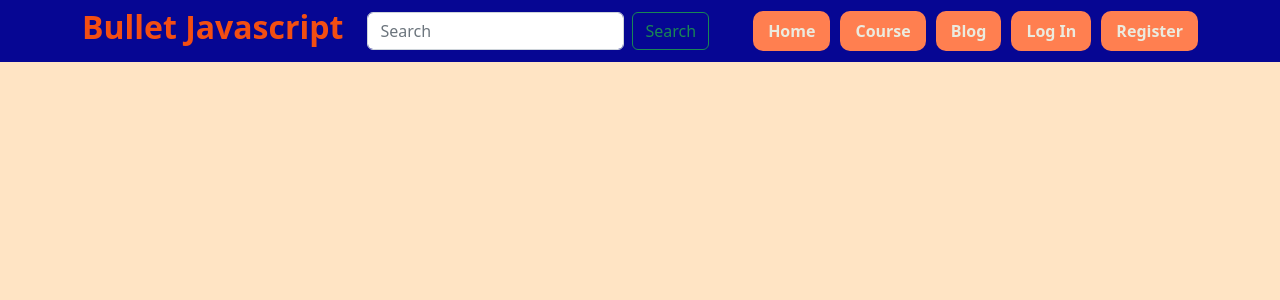
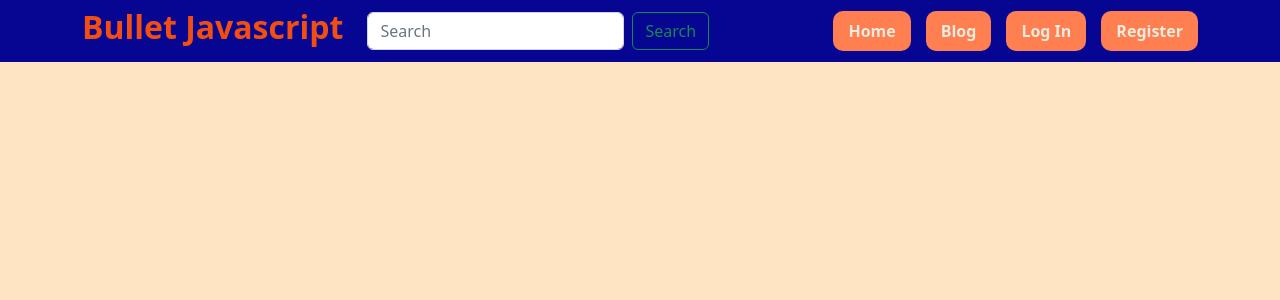
Before and after one commit to hossainahmad1/react-auth-project-client-side, a React (Create React App) app: page / in a window 1280 px wide. Shown: the top 300 px of the page. Built offline with nearby package versions, Linux system fonts and the light colour scheme.

Commit message:
added header features and home disition

```diff
--- a/src/pages/Header/Header.css
+++ b/src/pages/Header/Header.css
@@ -9,7 +9,7 @@
     background-color: coral;
     color: rgb(235, 235, 223);
     border-radius: 10px;
-    margin-left: 10px;
+    margin-left: 15px;
 }
 
 .link:hover {
--- a/src/pages/Header/Header.js
+++ b/src/pages/Header/Header.js
@@ -13,6 +13,7 @@ const Header = () => {
     return (
         <Navbar collapseOnSelect className='header' expand="lg" variant="dark">
             <Container>
+                {/* <div> <img src="../../assets/image/image.jpg" alt="" /></div> */}
                 <h2 className='logo me-4'>Bullet Javascript</h2>
                 <Navbar.Toggle aria-controls="responsive-navbar-nav" />
                 <Navbar.Collapse id="responsive-navbar-nav">
@@ -27,9 +28,9 @@ const Header = () => {
                             <Button variant="outline-success">Search</Button>
                         </Form>
                     </Nav>
-                    <Nav >
+                    <Nav  >
                         <Link className='link' to='/home'>Home</Link>
-                        <Link className='link' to='/'>Course</Link>
+                        {/* <Link className='link' to='/'>Course</Link> */}
                         <Link className='link' to='/'>Blog</Link>
                         <Link className='link' to='/login'>Log In</Link>
                         <Link className='link' to='/register'>Register</Link>
--- a/src/pages/Home/Home.js
+++ b/src/pages/Home/Home.js
@@ -3,12 +3,7 @@ import React from 'react';
 const Home = () => {
     return (
         <div>
-            <div>
 
-            </div>
-            <div>
-
-            </div>
         </div>
     );
 };
```
Also changed, not shown: src/assets/image/image.jpg (added).
